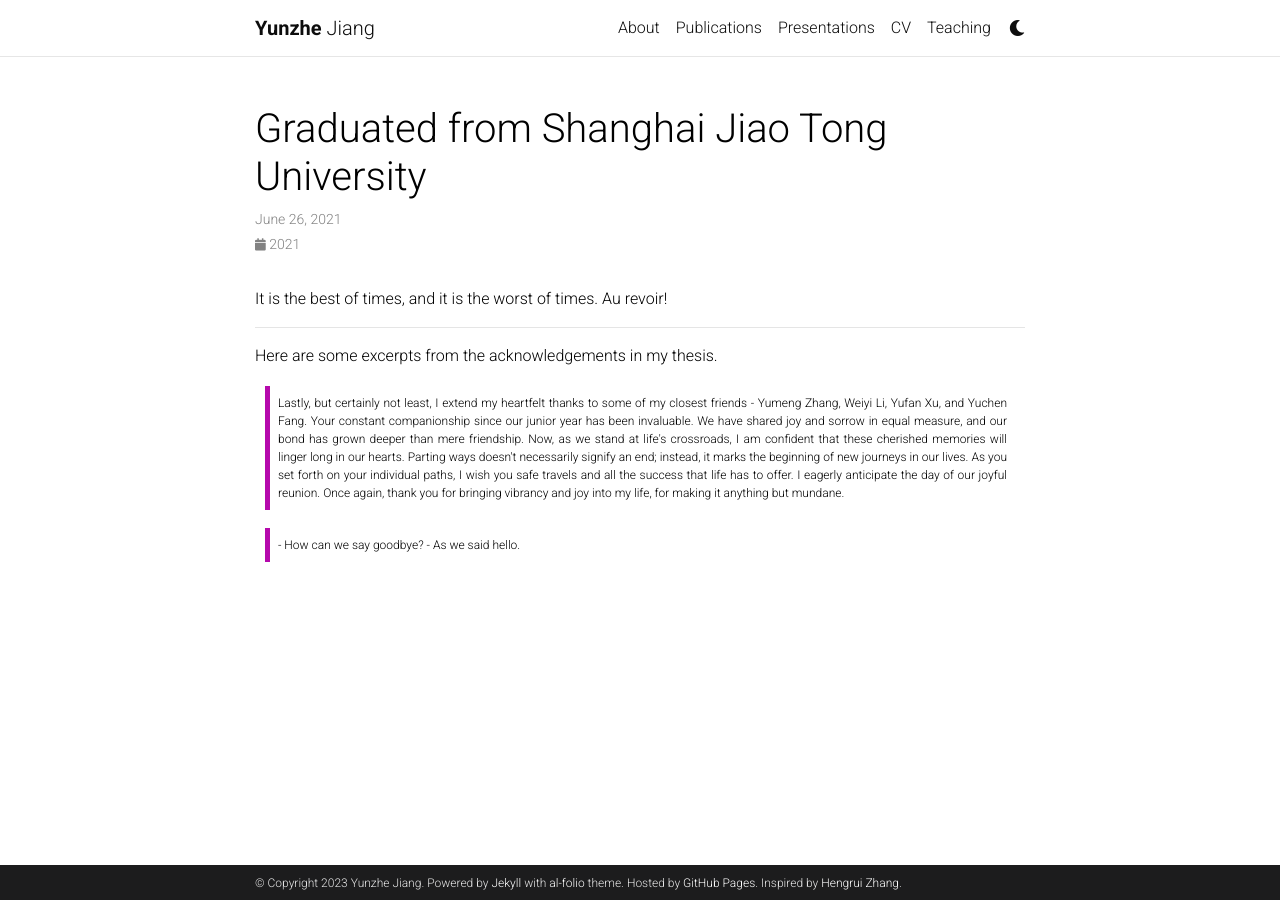
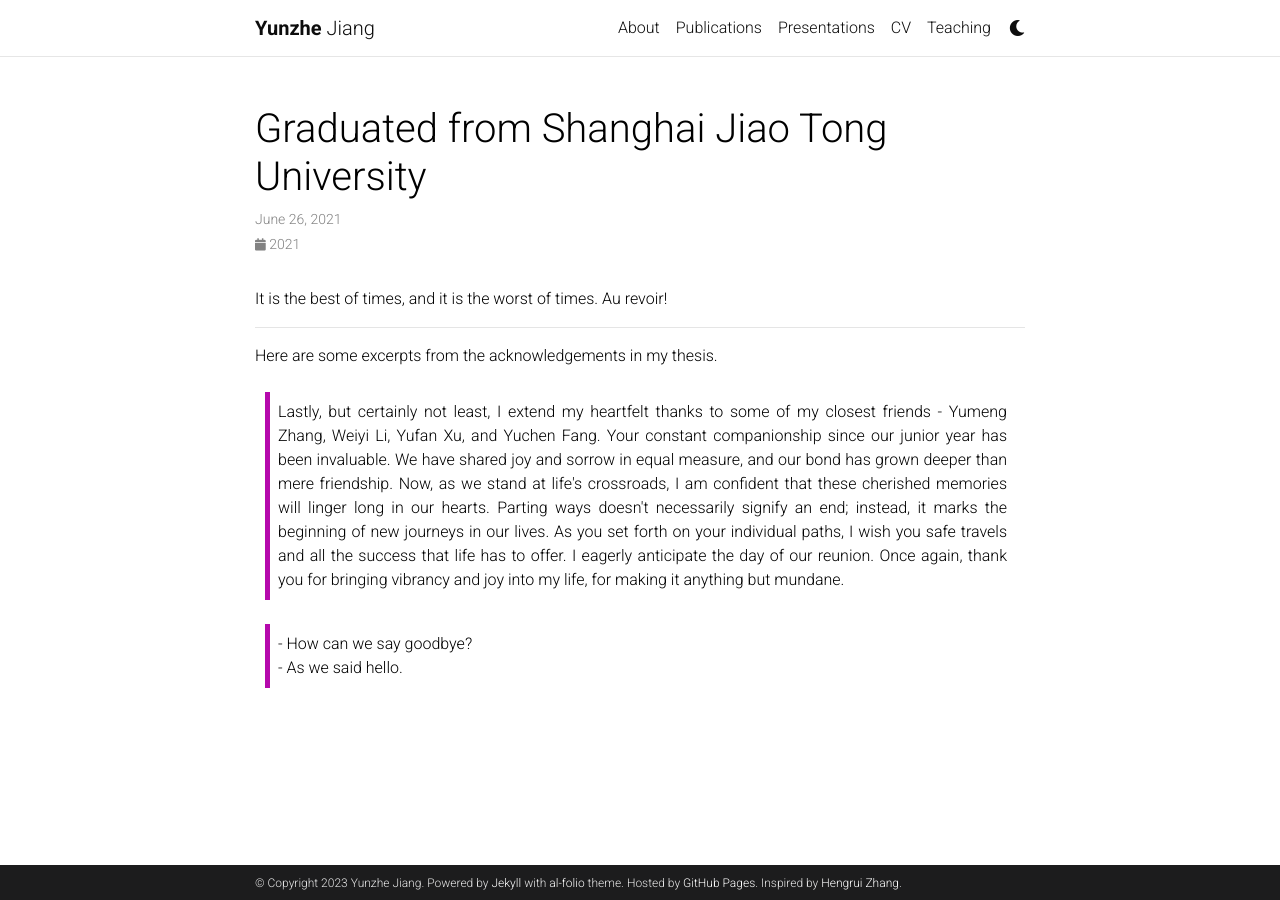
Before and after one commit to yzJiang9/yzJiang9.github.io, a Jekyll site: the page built from _news/graduation.md, in a window 1280 px wide. Built offline with Jekyll 4.4.1, drawn with Linux system fonts in a browser that asks for light colours; comment, search, counter and statistics services are not loaded; a style sheet for code colours, icons or effects is not loaded.

Commit message:
Update graduation.md

```diff
--- a/_news/graduation.md
+++ b/_news/graduation.md
@@ -12,13 +12,12 @@ It is the best of times, and it is the worst of times. Au revoir!
 
 Here are some excerpts from the acknowledgements in my thesis.
 
-<blockquote style="text-align: justify; font-size: 12px;">
-Lastly, but certainly not least, I extend my heartfelt thanks to some of my closest friends - Yumeng Zhang, Weiyi Li, Yufan Xu, and Yuchen Fang. Your constant companionship since our junior year has been invaluable. We have shared joy and sorrow in equal measure, and our bond has grown deeper than mere friendship. Now, as we stand at life's crossroads, I am confident that these cherished memories will linger long in our hearts. Parting ways doesn't necessarily signify an end; instead, it marks the beginning of new journeys in our lives. As you set forth on your individual paths, I wish you safe travels and all the success that life has to offer. I eagerly anticipate the day of our joyful reunion. Once again, thank you for bringing vibrancy and joy into my life, for making it anything but mundane.
+<blockquote style="text-align: justify; font-size: 16px;">
+Lastly, but certainly not least, I extend my heartfelt thanks to some of my closest friends - Yumeng Zhang, Weiyi Li, Yufan Xu, and Yuchen Fang. Your constant companionship since our junior year has been invaluable. We have shared joy and sorrow in equal measure, and our bond has grown deeper than mere friendship. Now, as we stand at life's crossroads, I am confident that these cherished memories will linger long in our hearts. Parting ways doesn't necessarily signify an end; instead, it marks the beginning of new journeys in our lives. As you set forth on your individual paths, I wish you safe travels and all the success that life has to offer. I eagerly anticipate the day of our reunion. Once again, thank you for bringing vibrancy and joy into my life, for making it anything but mundane.
  </blockquote>
 
 
-<blockquote style="text-align: justify; font-size: 12px;">
-- How can we say goodbye?
-
+<blockquote style="text-align: justify; font-size: 16px;">
+- How can we say goodbye? <br />
 - As we said hello.
 </blockquote>
```
